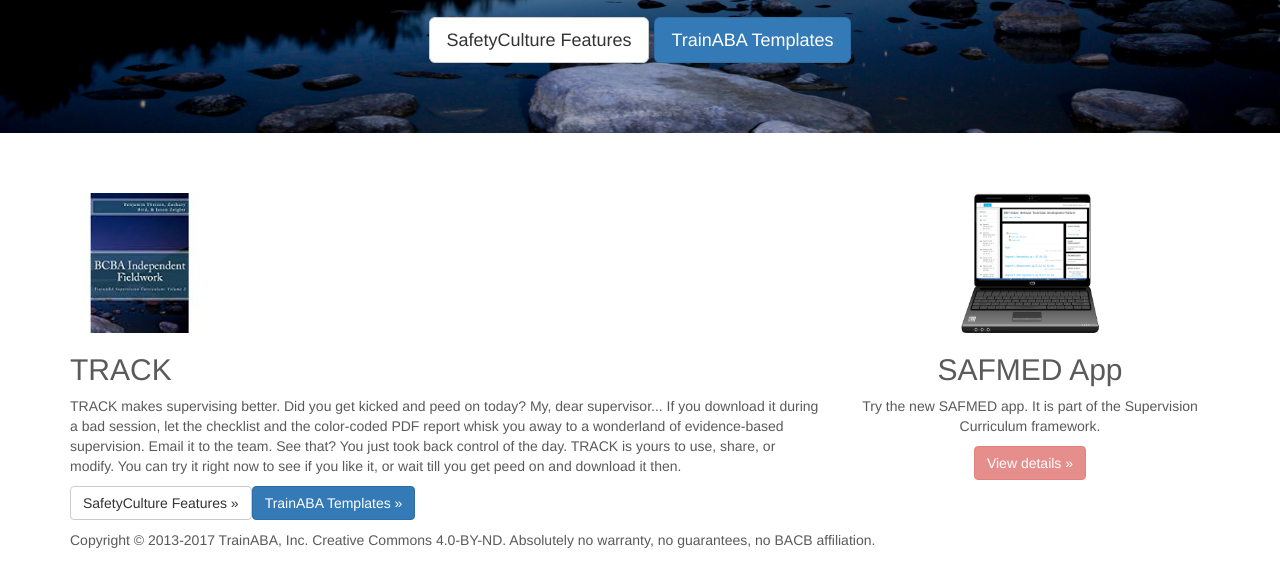
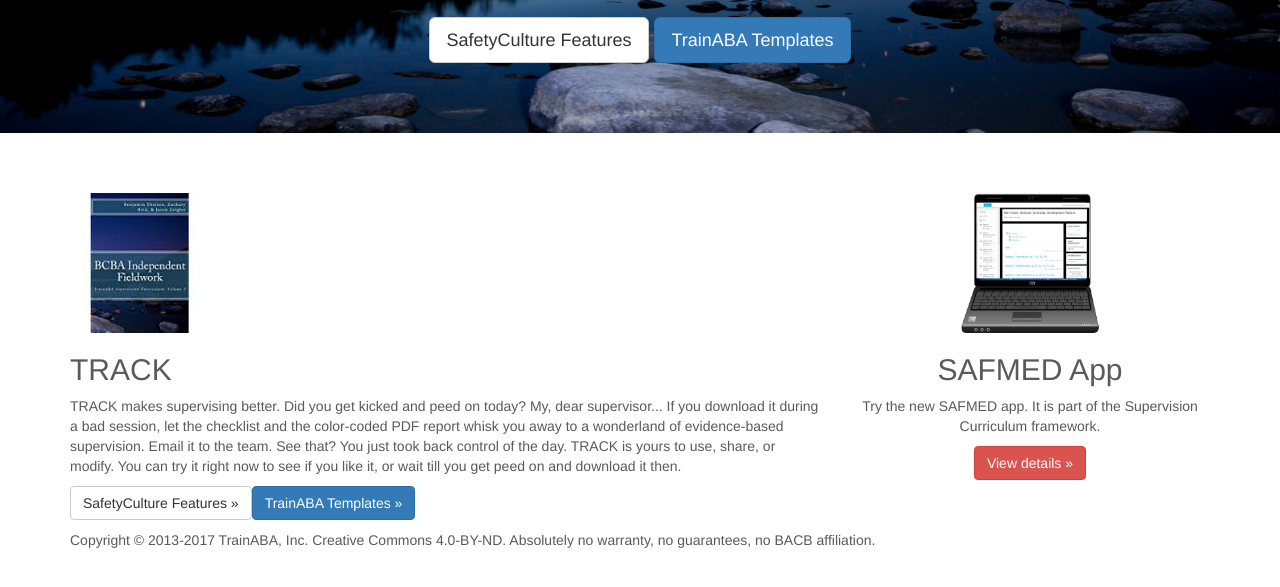
Before and after one commit to TrainABA/trainaba.github.io, a plain HTML site: page track.html in a window 1280 px wide. Shown: the part 367-954 px from the top of the page. Drawn offline with nearby package versions, Linux system fonts and the light colour scheme; files whose address does not match are found by name.

Commit message:
Update track.html

```diff
--- a/track.html
+++ b/track.html
@@ -112,7 +112,7 @@
           <h2>SAFMED App</h2>
 <!--          <p>Get your CEUs, PowerPoints, PDFs, quizzes, meeting agendas, and calendars here.</p>-->
 	  <p>Try the new SAFMED app. It is part of the Supervision Curriculum framework.
-          <p><a class="btn btn-danger" href="safmed/index.html" role="button" disabled="disabled">View details &raquo;</a></p>
+          <p><a class="btn btn-danger" href="safmed/index.html" role="button">View details &raquo;</a></p>
         </div><!-- /.col-lg-4 -->
       </div><!-- /.row -->
 
```
